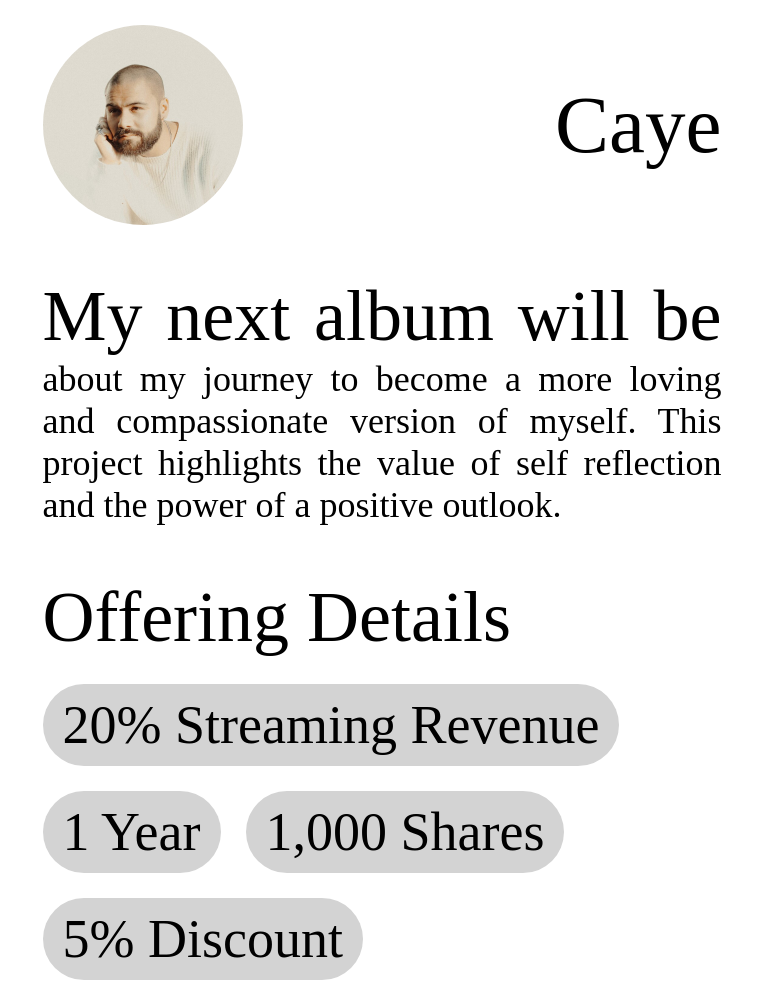
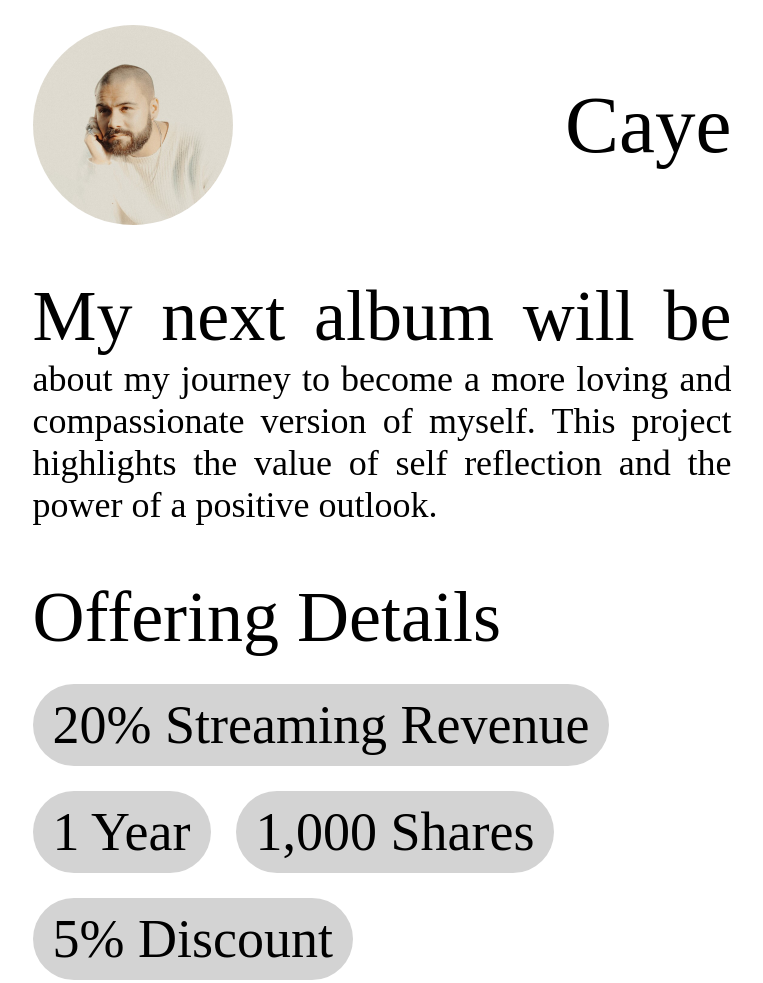
Before and after one commit to worthyrae/InvestorPortal, a plain HTML site: page index0.htm in a window 1280 px wide. Shown: the top 983 px of the page, without its empty margins (258-1021 px from the left). Drawn offline with Linux system fonts and the light colour scheme.

Commit message:
Update index0.css

```diff
--- a/index0.css
+++ b/index0.css
@@ -6,7 +6,7 @@ body {
   font-family: serif;
 }
 .body-container {
-  padding: 25px 10px 100px 10px;
+  padding: 25px 0px 100px 0px;
   margin: 0;
   box-sizing: border-box;
   max-width: 699px;
```
